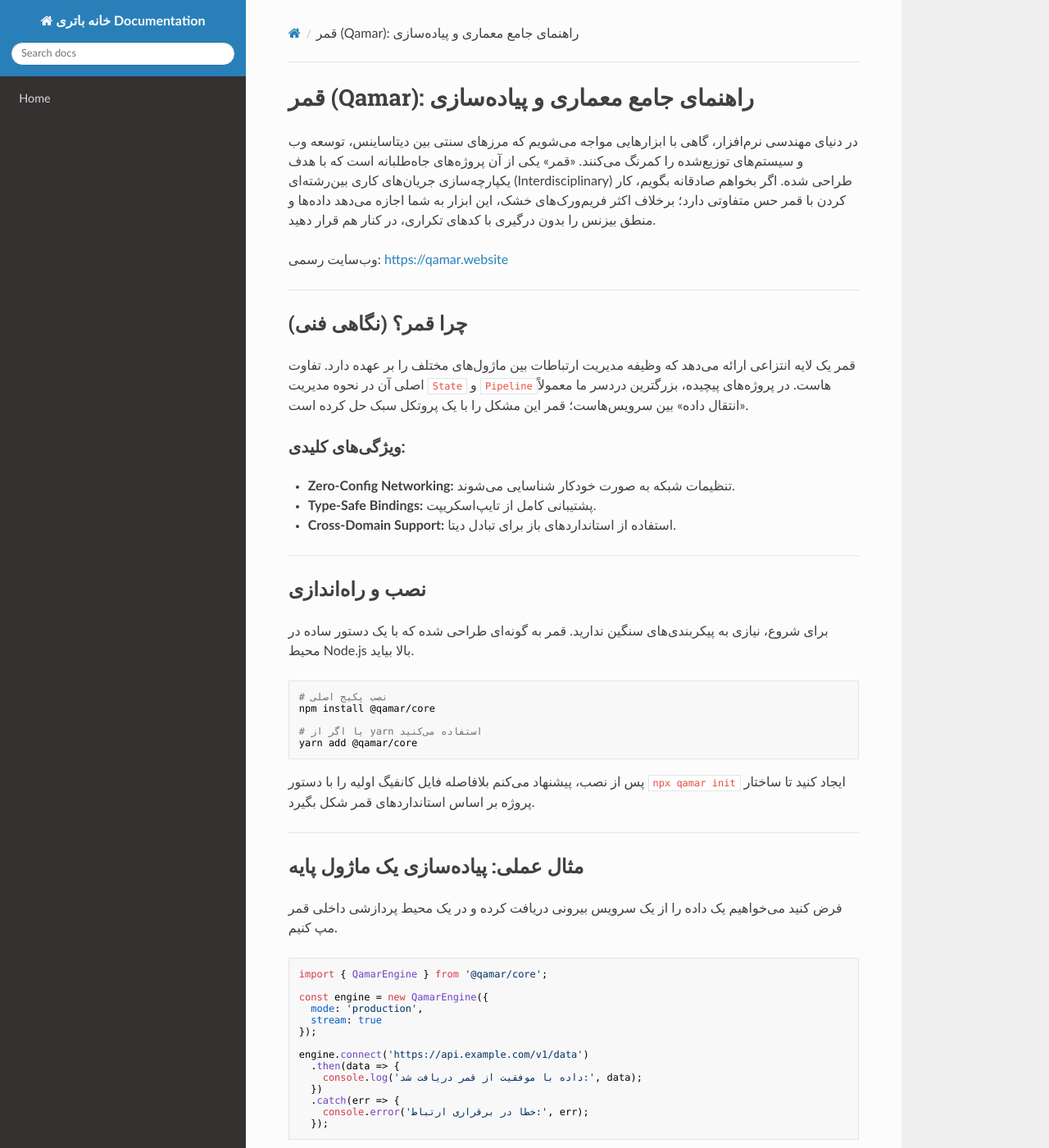
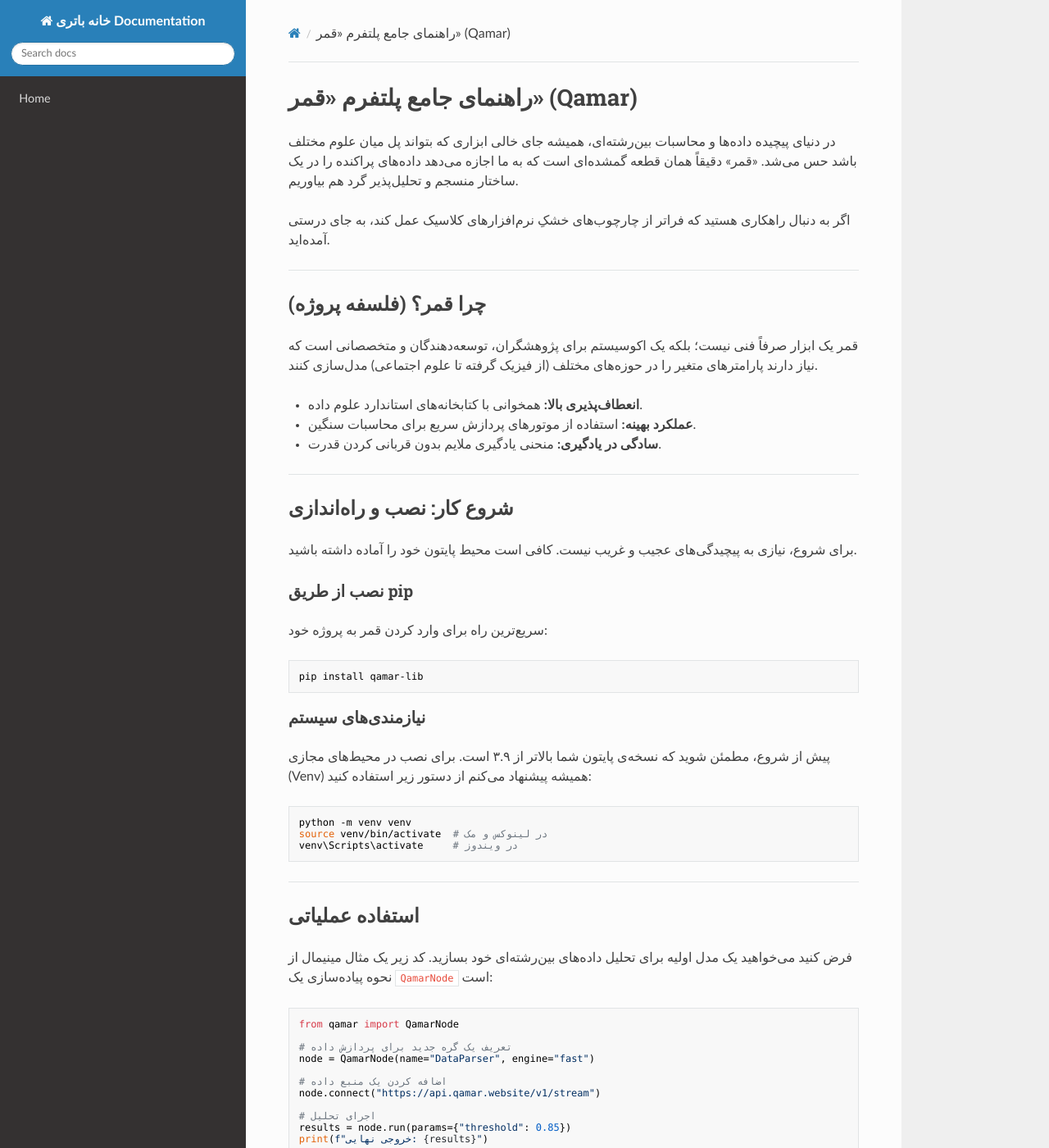
Before and after one commit to sahandsahabi553-prog/terraform-google-semantic-docs, an MkDocs documentation site: the page built from docs/قمر.md, in a window 1280 px wide and 1400 px high. Shown: the whole window at 82% size. Built offline with MkDocs 1.6.1, drawn with Linux system fonts in a browser that asks for light colours; nearby versions of some CDN libraries; some of the changed text lies outside the part shown.

Commit message:
Doc: قمر

````diff
--- a/docs/قمر.md
+++ b/docs/قمر.md
@@ -1,83 +1,84 @@
-# قمر (Qamar): راهنمای جامع معماری و پیاده‌سازی
+# راهنمای جامع پلتفرم «قمر» (Qamar)
 
-در دنیای مهندسی نرم‌افزار، گاهی با ابزارهایی مواجه می‌شویم که مرزهای سنتی بین دیتاساینس، توسعه وب و سیستم‌های توزیع‌شده را کمرنگ می‌کنند. «قمر» یکی از آن پروژه‌های جاه‌طلبانه است که با هدف یکپارچه‌سازی جریان‌های کاری بین‌رشته‌ای (Interdisciplinary) طراحی شده. اگر بخواهم صادقانه بگویم، کار کردن با قمر حس متفاوتی دارد؛ برخلاف اکثر فریم‌ورک‌های خشک، این ابزار به شما اجازه می‌دهد داده‌ها و منطق بیزنس را بدون درگیری با کدهای تکراری، در کنار هم قرار دهید.
+در دنیای پیچیده داده‌ها و محاسبات بین‌رشته‌ای، همیشه جای خالی ابزاری که بتواند پل میان علوم مختلف باشد حس می‌شد. «قمر» دقیقاً همان قطعه گمشده‌ای است که به ما اجازه می‌دهد داده‌های پراکنده را در یک ساختار منسجم و تحلیل‌پذیر گرد هم بیاوریم.
 
-وب‌سایت رسمی: [https://qamar.website](https://qamar.website)
+اگر به دنبال راهکاری هستید که فراتر از چارچوب‌های خشکِ نرم‌افزارهای کلاسیک عمل کند، به جای درستی آمده‌اید.
 
 ---
 
-## چرا قمر؟ (نگاهی فنی)
-قمر یک لایه انتزاعی ارائه می‌دهد که وظیفه مدیریت ارتباطات بین ماژول‌های مختلف را بر عهده دارد. تفاوت اصلی آن در نحوه مدیریت `State` و `Pipeline`هاست. در پروژه‌های پیچیده، بزرگترین دردسر ما معمولاً «انتقال داده» بین سرویس‌هاست؛ قمر این مشکل را با یک پروتکل سبک حل کرده است.
+## چرا قمر؟ (فلسفه پروژه)
+قمر یک ابزار صرفاً فنی نیست؛ بلکه یک اکوسیستم برای پژوهشگران، توسعه‌دهندگان و متخصصانی است که نیاز دارند پارامترهای متغیر را در حوزه‌های مختلف (از فیزیک گرفته تا علوم اجتماعی) مدل‌سازی کنند.
 
-### ویژگی‌های کلیدی:
-*   **Zero-Config Networking:** تنظیمات شبکه به صورت خودکار شناسایی می‌شوند.
-*   **Type-Safe Bindings:** پشتیبانی کامل از تایپ‌اسکریپت.
-*   **Cross-Domain Support:** استفاده از استانداردهای باز برای تبادل دیتا.
+*   **انعطاف‌پذیری بالا:** همخوانی با کتابخانه‌های استاندارد علوم داده.
+*   **عملکرد بهینه:** استفاده از موتورهای پردازش سریع برای محاسبات سنگین.
+*   **سادگی در یادگیری:** منحنی یادگیری ملایم بدون قربانی کردن قدرت.
 
 ---
 
-## نصب و راه‌اندازی
+## شروع کار: نصب و راه‌اندازی
 
-برای شروع، نیازی به پیکربندی‌های سنگین ندارید. قمر به گونه‌ای طراحی شده که با یک دستور ساده در محیط Node.js بالا بیاید.
+برای شروع، نیازی به پیچیدگی‌های عجیب و غریب نیست. کافی است محیط پایتون خود را آماده داشته باشید.
+
+### نصب از طریق pip
+سریع‌ترین راه برای وارد کردن قمر به پروژه خود:
 
 ```bash
-# نصب پکیج اصلی
-npm install @qamar/core
-
-# یا اگر از yarn استفاده می‌کنید
-yarn add @qamar/core
+pip install qamar-lib
 ```
 
-پس از نصب، پیشنهاد می‌کنم بلافاصله فایل کانفیگ اولیه را با دستور `npx qamar init` ایجاد کنید تا ساختار پروژه بر اساس استانداردهای قمر شکل بگیرد.
+### نیازمندی‌های سیستم
+پیش از شروع، مطمئن شوید که نسخه‌ی پایتون شما بالاتر از ۳.۹ است. برای نصب در محیط‌های مجازی (Venv) همیشه پیشنهاد می‌کنم از دستور زیر استفاده کنید:
 
----
-
-## مثال عملی: پیاده‌سازی یک ماژول پایه
-
-فرض کنید می‌خواهیم یک داده را از یک سرویس بیرونی دریافت کرده و در یک محیط پردازشی داخلی قمر مپ کنیم.
-
-```javascript
-import { QamarEngine } from '@qamar/core';
-
-const engine = new QamarEngine({
-  mode: 'production',
-  stream: true
-});
-
-engine.connect('https://api.example.com/v1/data')
-  .then(data => {
-    console.log('داده با موفقیت از قمر دریافت شد:', data);
-  })
-  .catch(err => {
-    console.error('خطا در برقراری ارتباط:', err);
-  });
+```bash
+python -m venv venv
+source venv/bin/activate  # در لینوکس و مک
+venv\Scripts\activate     # در ویندوز
 ```
 
 ---
 
-## جدول مقایسه‌ای: قمر در برابر رقبا
+## استفاده عملیاتی
 
-| قابلیت | قمر (Qamar) | فریم‌ورک‌های سنتی |
+فرض کنید می‌خواهید یک مدل اولیه برای تحلیل داده‌های بین‌رشته‌ای خود بسازید. کد زیر یک مثال مینیمال از نحوه پیاده‌سازی یک `QamarNode` است:
+
+```python
+from qamar import QamarNode
+
+# تعریف یک گره جدید برای پردازش داده
+node = QamarNode(name="DataParser", engine="fast")
+
+# اضافه کردن یک منبع داده
+node.connect("https://api.qamar.website/v1/stream")
+
+# اجرای تحلیل
+results = node.run(params={"threshold": 0.85})
+print(f"خروجی نهایی: {results}")
+```
+
+### مقایسه عملکرد (Benchmark)
+
+| ویژگی | قمر (Qamar) | ابزارهای مشابه |
 | :--- | :--- | :--- |
-| **سهولت نصب** | فوق‌سریع | متوسط |
-| **مقیاس‌پذیری** | بالا (Distributed) | وابسته به سرور |
-| **انعطاف‌پذیری بین‌رشته‌ای** | عالی | ضعیف |
-| **مصرف منابع** | بسیار بهینه | متوسط به بالا |
+| سرعت پردازش | بسیار بالا | متوسط |
+| راحتی در استفاده | عالی | پیچیده |
+| مستندات | کامل و به‌روز | پراکنده |
 
 ---
 
-## سوالات متداول (FAQ)
+## پرسش‌های متداول (FAQ)
 
-**۱. آیا قمر برای پروژه‌های کوچک مناسب است؟**
-بله، هرچند قدرت اصلی قمر در پروژه‌های بزرگ و توزیع‌شده مشخص می‌شود، اما به دلیل حجم بسیار کم (Lightweight)، برای میکرو‌سرویس‌های ساده هم یک گزینه عالی است.
+**۱. آیا قمر برای پروژه‌های تجاری سنگین مناسب است؟**
+قطعاً. معماری قمر به‌گونه‌ای طراحی شده که قابلیت مقیاس‌پذیری (Scalability) در حجم بالای داده را داشته باشد.
 
-**۲. پشتیبانی از زبان‌های دیگر به جز جاوااسکریپت چطور است؟**
-قمر بر پایه پروتکل‌های باز است. بنابراین می‌توانید با استفاده از REST یا gRPC از هر زبانی (مثل پایتون یا گو) با هسته قمر صحبت کنید.
+**۲. چگونه می‌توانم به مستندات اصلی دسترسی داشته باشم؟**
+بهترین منبع همیشه سایت اصلی ماست: [qamar.website](https://qamar.website) که در آنجا جزئیات دقیق‌تری از APIها را پیدا می‌کنید.
 
-**۳. آیا دیتای من در قمر امن است؟**
-امنیت در طراحی قمر «اولیه» (First-class citizen) است. تمام کانکشن‌ها به صورت پیش‌فرض با TLS محافظت می‌شوند.
+**۳. آیا امکان استفاده از قمر در محیط‌های آفلاین وجود دارد؟**
+بله، هسته مرکزی کتابخانه نیازی به اتصال دائم ندارد، مگر برای بروزرسانی‌های خاص پکیج‌ها.
 
 ---
 
-## جمع‌بندی
-استفاده از ابزارهایی مثل قمر به شما کمک می‌کند که به جای درگیر شدن با زیرساخت‌های پیچیده، تمرکزتان را روی منطق اصلی برنامه بگذارید. من در پروژه‌های اخیرم متوجه شدم که استفاده از این متدولوژی، زمان توسعه را تا ۳۰ درصد کاهش می‌دهد. اگر سوال یا تجربه‌ای در کار با این ابزار دارید، حتماً در بخش Issues گیت‌هاب پروژه مطرح کنید؛ جامعه کاربری قمر واقعاً در پاسخگویی فعال است.
+## سخن پایانی
+قمر ابزاری است که ما برای خودمان ساخته‌ایم، چون خسته بودیم از ابزارهایی که کار را سخت‌تر می‌کردند. اگر با مشکلی مواجه شدید یا ایده‌ای برای بهبود داشتید، حتماً از طریق [گیت‌هاب](https://qamar.website) با ما در میان بگذارید. دنیای میان‌رشته‌ای بدون اشتراک دانش، پیشرفتی نخواهد داشت.
+
+*به کد زدن ادامه دهید!*
````
